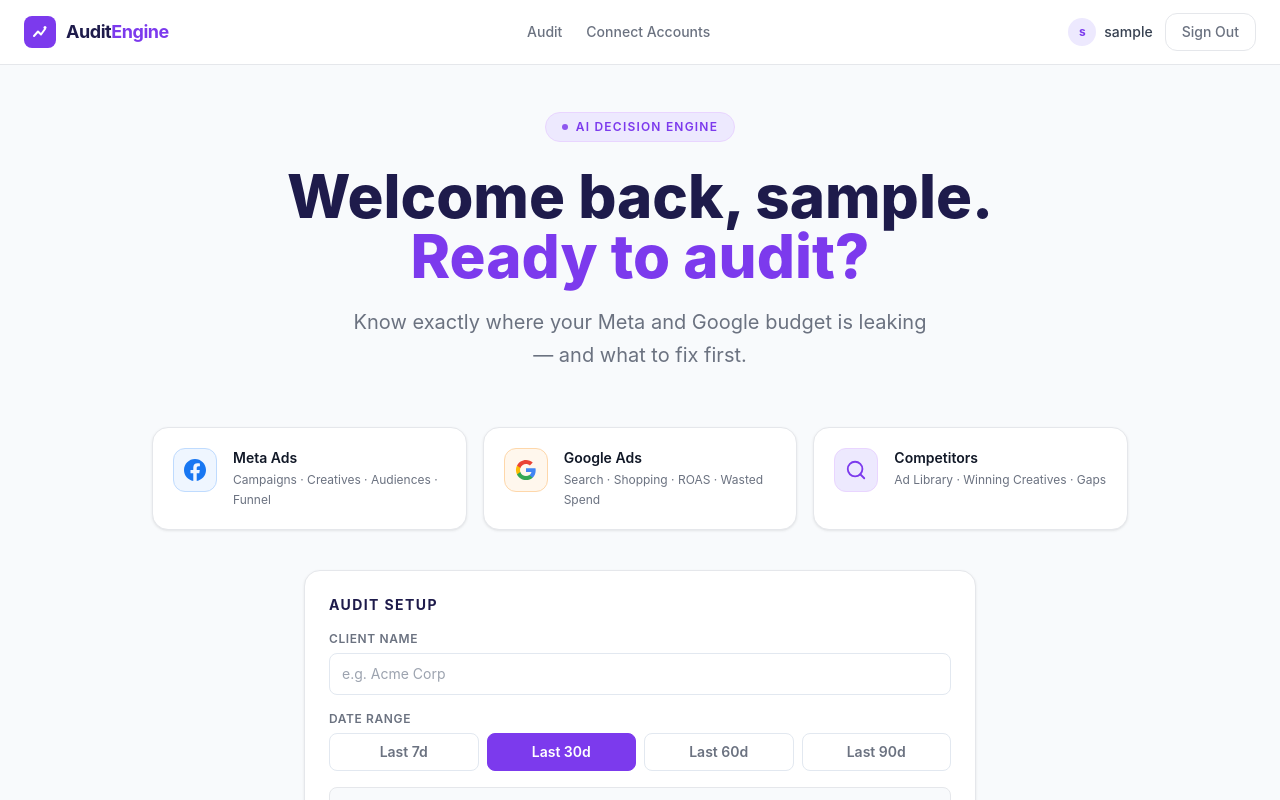
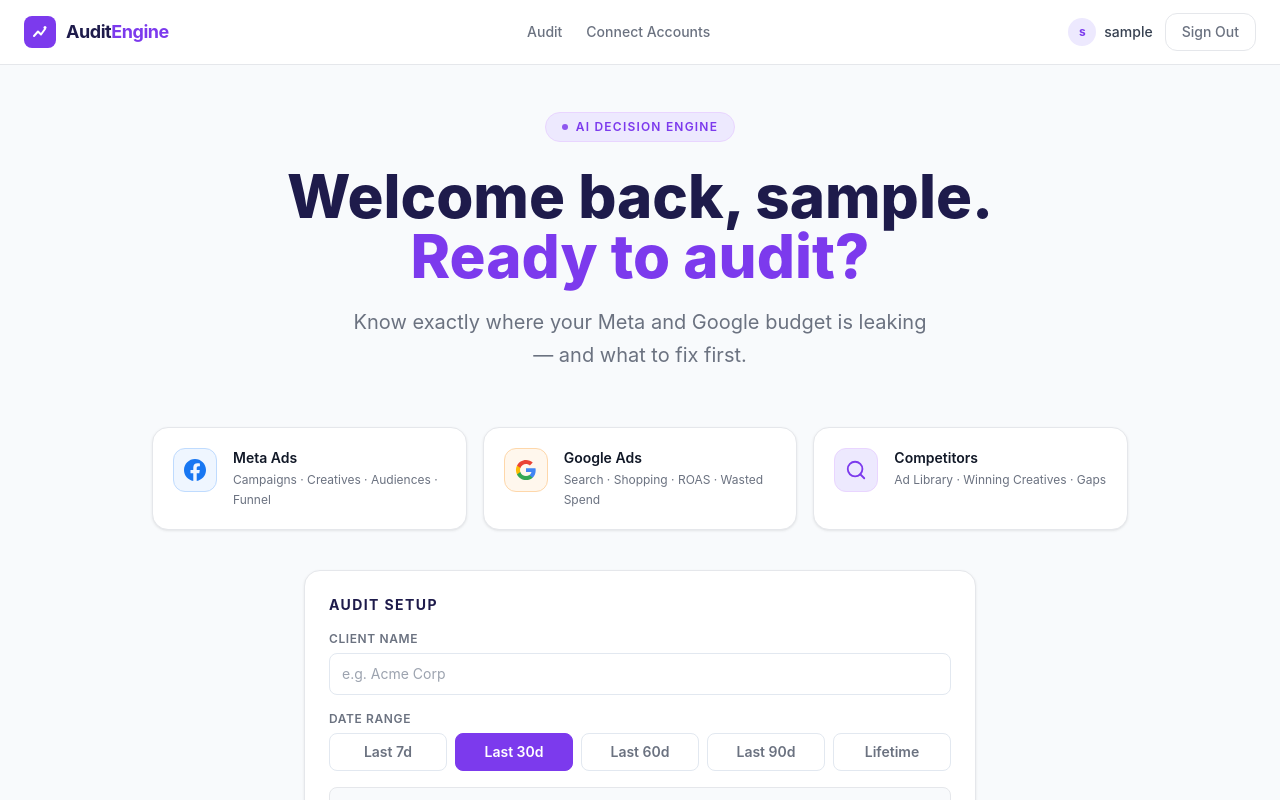
Before and after one commit to ashishnair2710-lab/AI-Audit-Engine, a Next.js app: page / in a window 1280 px wide. Shown: the top 800 px of the page. Built offline with nearby package versions, Linux system fonts and the light colour scheme; sample sign-in values are in the browser's storage.

Commit message:
Add Lifetime date range option (Meta date_preset=maximum)

```diff
--- a/pages/api/audit.js
+++ b/pages/api/audit.js
@@ -16,7 +16,7 @@
 
   try {
     let { meta_data, google_data, competitor_data, competitor_brands, use_live_data, days, client_name } = req.body;
-    const lookbackDays = Number(days) || 30;
+    const lookbackDays = days === "lifetime" ? "lifetime" : (Number(days) || 30);
 
     // ── Live competitor data: try Apify first, fall back to Meta API ──────
     if (Array.isArray(competitor_brands) && competitor_brands.length > 0) {
--- a/pages/index.js
+++ b/pages/index.js
@@ -10,7 +10,7 @@
   const [error,   setError]   = useState("");
   const [userName, setUserName] = useState("");
   const [clientName, setClientName] = useState("");
-  const [days, setDays]         = useState(30);
+  const [days, setDays]         = useState(30); // number or "lifetime"
   const [useLive, setUseLive]   = useState(false);
   const [conn, setConn]         = useState({ meta: false, google: false });
 
@@ -96,18 +96,24 @@
 
               <div>
                 <label className="block text-xs font-semibold text-brand-muted uppercase tracking-wider mb-1.5">Date Range</label>
-                <div className="grid grid-cols-4 gap-2">
-                  {[7, 30, 60, 90].map((d) => (
+                <div className="grid grid-cols-5 gap-2">
+                  {[
+                    { v: 7,          label: "Last 7d"   },
+                    { v: 30,         label: "Last 30d"  },
+                    { v: 60,         label: "Last 60d"  },
+                    { v: 90,         label: "Last 90d"  },
+                    { v: "lifetime", label: "Lifetime"  },
+                  ].map((opt) => (
                     <button
-                      key={d}
-                      onClick={() => setDays(d)}
+                      key={opt.v}
+                      onClick={() => setDays(opt.v)}
                       className={`py-2 text-sm font-semibold rounded-lg border transition-all ${
-                        days === d
+                        days === opt.v
                           ? "bg-brand-purple text-white border-brand-purple"
                           : "bg-white text-brand-muted border-slate-200 hover:border-brand-purple/40"
                       }`}
                     >
-                      Last {d}d
+                      {opt.label}
                     </button>
                   ))}
                 </div>
```
Also changed, not shown: lib/adAccounts/metaClient.js.
